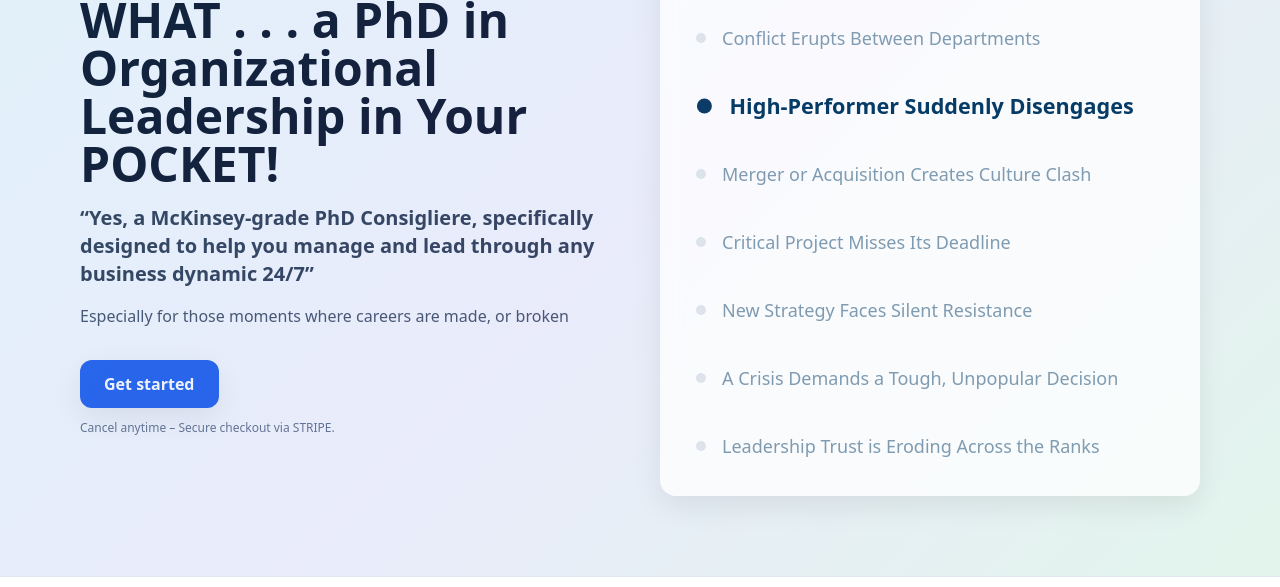
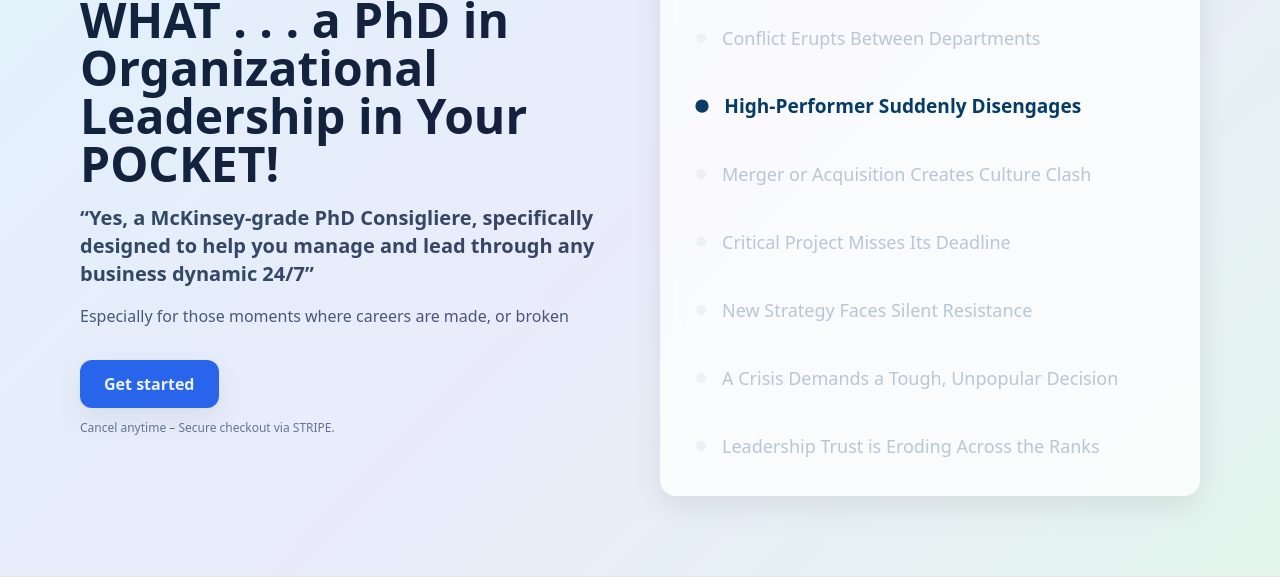
Before and after one commit to jdcastle53-coder/digital-jd-site, a plain HTML site: page index.html in a window 1280 px wide. Shown: the part 213-800 px from the top of the page. Drawn offline with nearby package versions, Linux system fonts and the light colour scheme.

Commit message:
Smooth fade: make active moment fade in/out for readable cycling

```diff
--- a/index.html
+++ b/index.html
@@ -13,8 +13,8 @@
     .gradient { background: linear-gradient(135deg,#0ea5e9,#6366f1,#22c55e); }
 
     /* Right-side list styling (muted/highlight) */
-    #moments-list .muted { color: rgba(6,59,102,0.5); transition: color .35s cubic-bezier(.2,.8,.2,1), transform .35s cubic-bezier(.2,.8,.2,1); transform-origin: left center; }
-    #moments-list .highlight { color: rgba(6,59,102,1); transform: scale(1.2); font-weight:800; }
+  #moments-list .muted { color: rgba(6,59,102,0.6); transition: color .35s cubic-bezier(.2,.8,.2,1), transform .35s cubic-bezier(.2,.8,.2,1), opacity .45s ease; transform-origin: left center; opacity: .45; }
+  #moments-list .highlight { color: rgba(6,59,102,1); transform: scale(1.06); font-weight:800; opacity: 1; }
     #moments-list .dot { width:10px; height:10px; border-radius:9999px; background: rgba(6,59,102,0.12); flex:0 0 10px; transition: background .25s, transform .25s; transform-origin: center; }
     #moments-list .dot.active-dot { background: #0b3b66; transform: scale(1.25); }
     #moments-list .muted-text { display:inline-block; }
```
